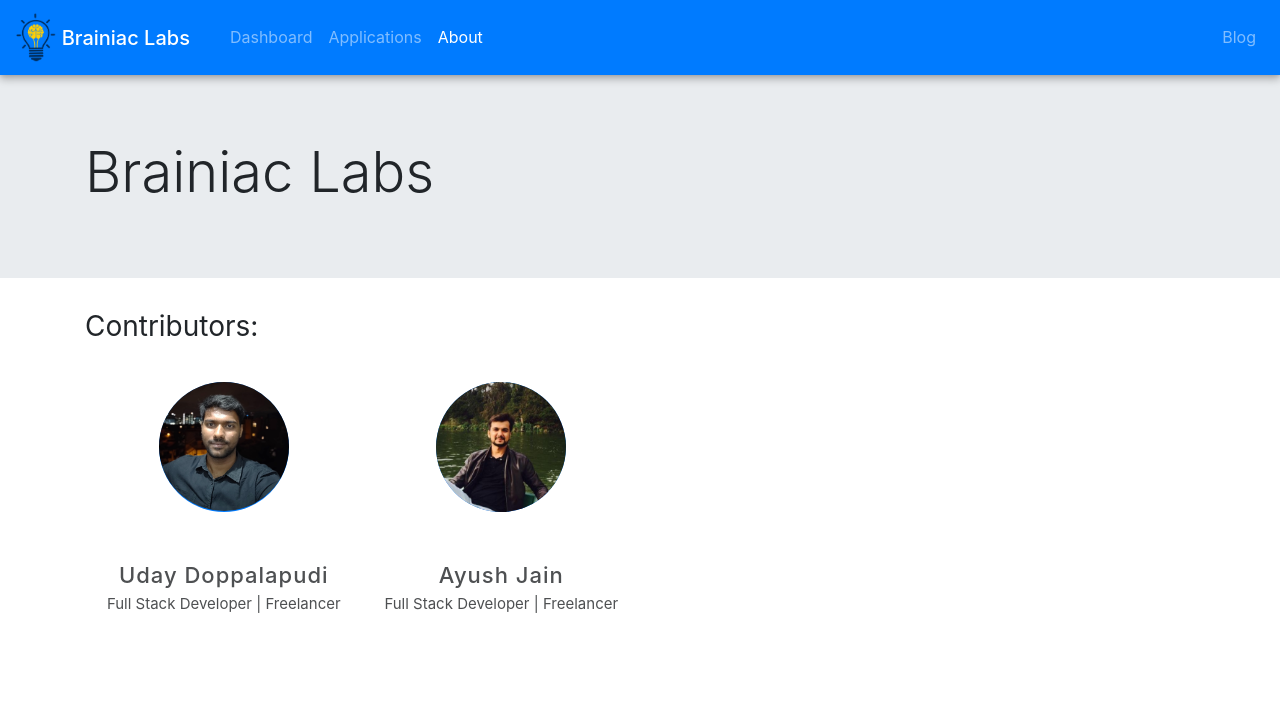
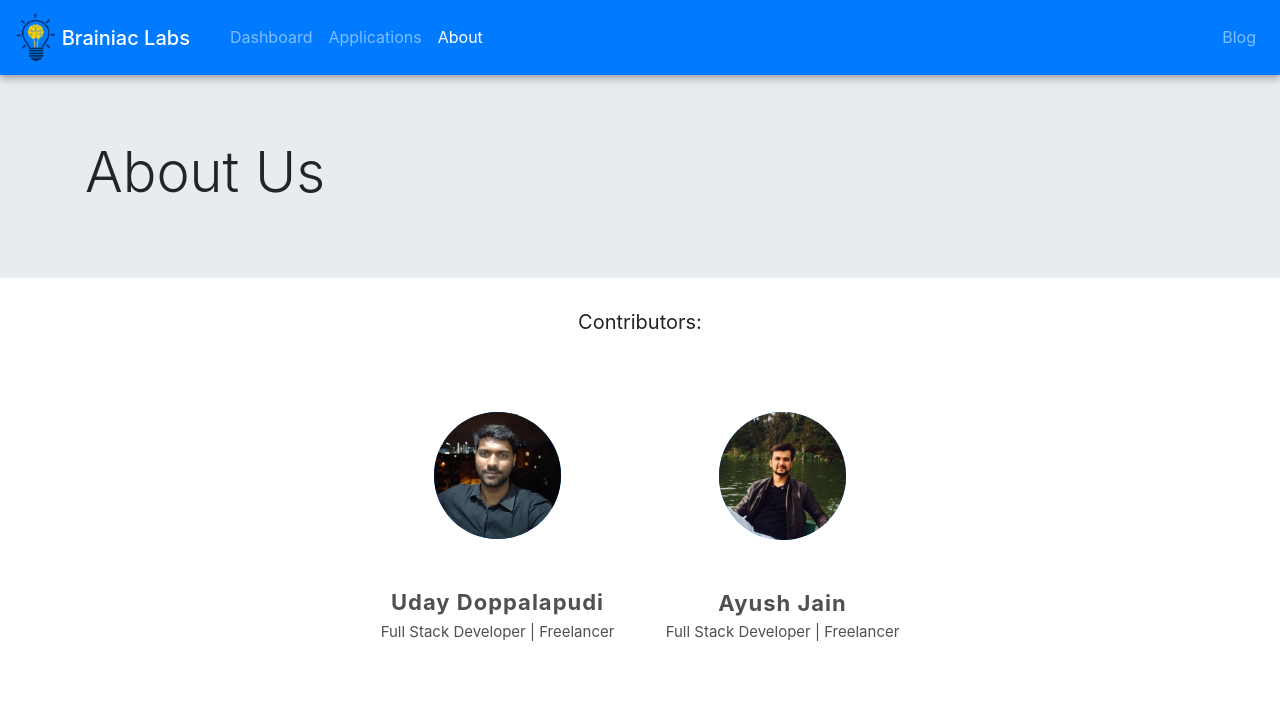
Before and after one commit to BrainiacLabs/brainiaclabs.github.io, a website: page aboutus/index.html in a window 1280 px wide. Drawn offline with nearby package versions, Linux system fonts and the light colour scheme.

Commit message:
Added Stylings for AboutUs Page

```diff
--- a/aboutus/index.html
+++ b/aboutus/index.html
@@ -49,13 +49,12 @@
     <div role="main">
         <div class="jumbotron jumbotron-fluid">
             <div class="container">
-                <h1 class="display-4">Brainiac Labs</h1>
+                <h1 class="display-4">About Us</h1>
             </div>
         </div>
-        <div class="container">
-            <h3 class="font-weight-normal">Contributors:</h3>
-            <div class="container contacts mb-3 text-center">
-                <div class="row">
+        <div class="container text-center mb-5">
+            <h5 class="font-weight-normal">Contributors:</h5>
+            <div class="row d-flex justify-content-center mt-5">
                 <div class="col-md-3 col-sm-6">
                     <div class="our-team">
                         <div class="pic">
@@ -91,7 +90,7 @@
                     </div>
                 </div>
             </div>
-            </div>
+
         </div>
     </div>
     <script src="https://code.jquery.com/jquery-3.3.1.slim.min.js"
--- a/css/app.css
+++ b/css/app.css
@@ -29,12 +29,13 @@
     text-align: center;
     overflow: hidden;
     position: relative;
+    border-radius: 50px;
 }
 
 .our-team .pic {
     display: inline-block;
-    width: 130px;
-    height: 130px;
+    width: 50%;
+    height: auto;
     margin-bottom: 50px;
     position: relative;
     z-index: 1;
@@ -87,7 +88,7 @@
 
 .our-team .title {
     font-size: 22px;
-    font-weight: 700px;
+    font-weight: 700;
     color: #4e5052;
     letter-spacing: 1px;
     text-transform: capitalize;
```
Lines whose indentation alone changed are shown as unchanged.
